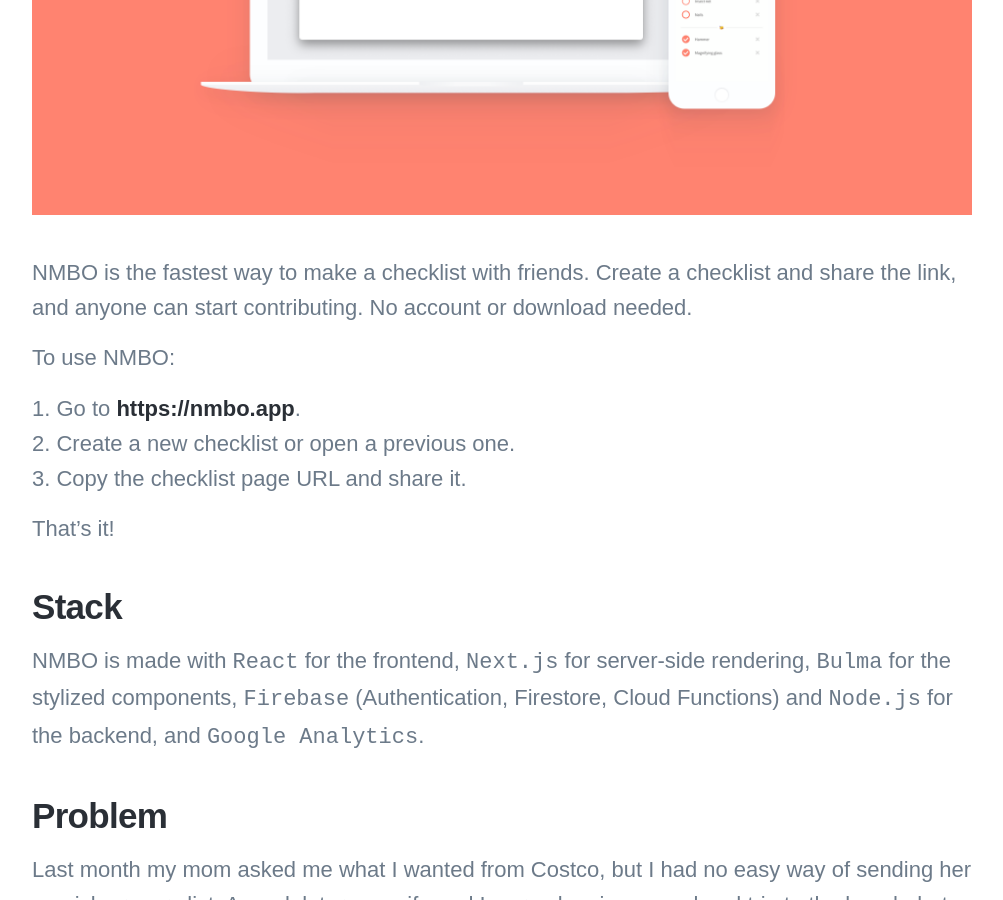
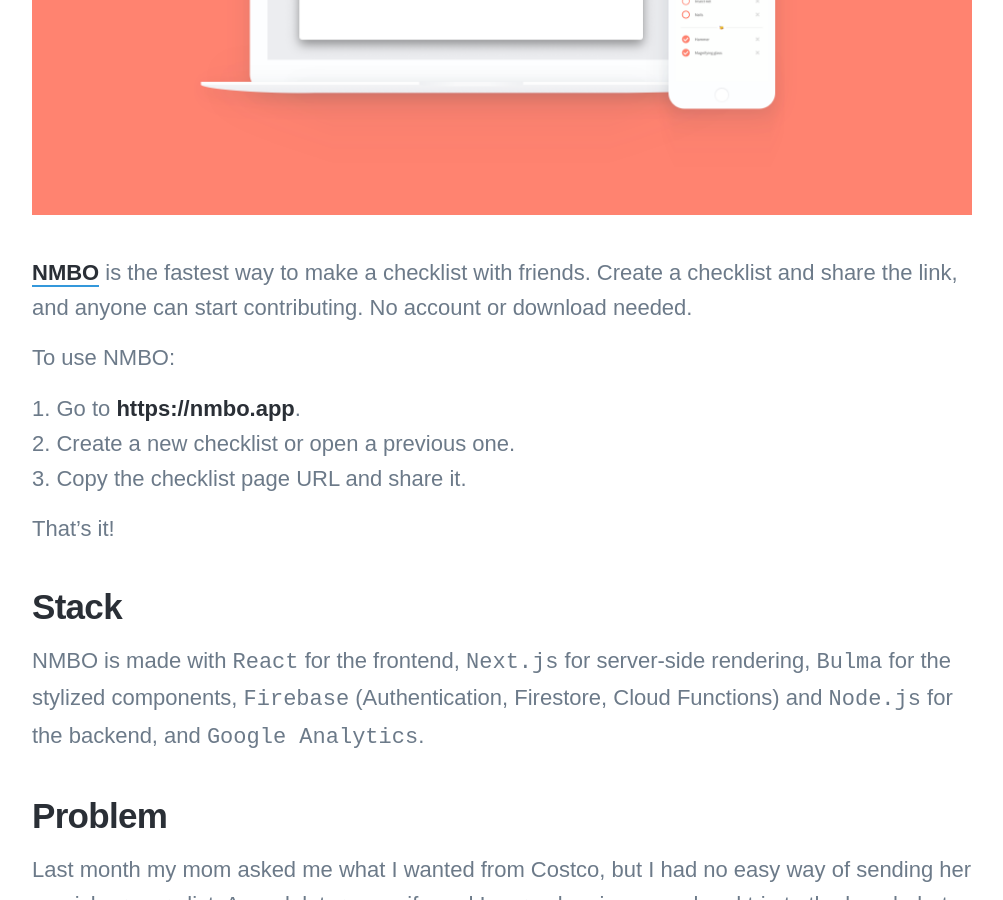
Before and after one commit to kennethfreeflow/kennethlng.github.io, a Jekyll site: the page built from _apps/2020-10-21-nmbo.md, in a window 1280 px wide and 900 px high, scrolled down 916 px. Shown: the whole window, without its empty margins (138-1141 px from the left). Built offline with Jekyll 4.4.1, drawn with Linux system fonts in a browser that asks for light colours; nearby versions of some CDN libraries; some web fonts are replaced; part of the change alters nothing that is shown.

```diff
--- a/_apps/2020-10-21-nmbo.md
+++ b/_apps/2020-10-21-nmbo.md
@@ -8,7 +8,7 @@ featured_image: '/images/projects/nmbo/Cover@1x.png'
 
 ![](/images/projects/nmbo/Cover@1x.png)
 
-NMBO is the fastest way to make a checklist with friends. Create a checklist and share the link, and anyone can start contributing. No account or download needed.
+[NMBO](https://nmbo.app) is the fastest way to make a checklist with friends. Create a checklist and share the link, and anyone can start contributing. No account or download needed.
 
 To use NMBO:
 
```
